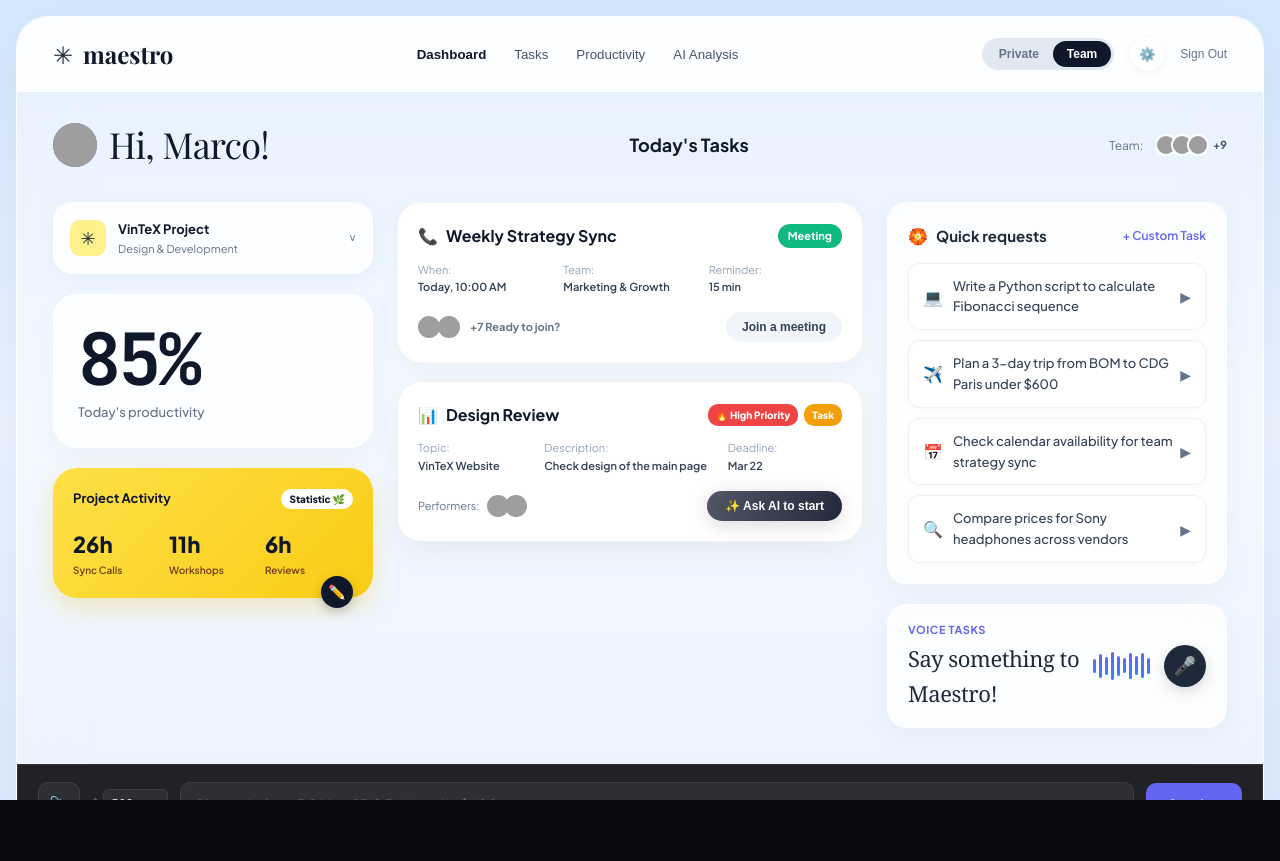
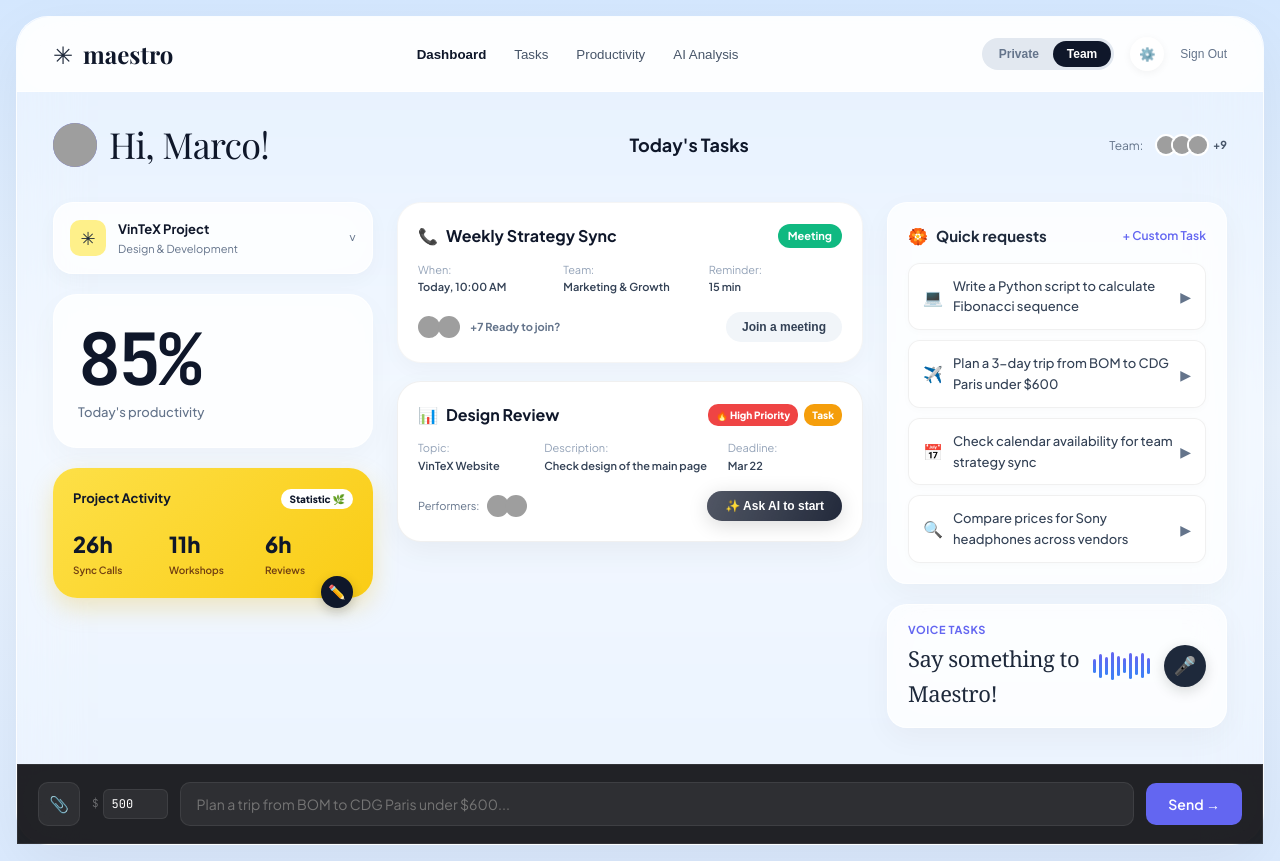
Before and after one commit to Raphel6969/agentic_assistant, a Next.js app in the folder frontend/: page /app in a window 1280 px wide. Before the commit the page ends 800 px from the top, so only its background shows below. Built offline with nearby package versions, Linux system fonts and the light colour scheme; grey boxes are pictures that could not be loaded; a web font is replaced by a local one.

Commit message:
fix(css): remove overflow hidden from html and body in globals.css to enable smooth vertical window scrolling

```diff
--- a/frontend/src/app/globals.css
+++ b/frontend/src/app/globals.css
@@ -56,16 +56,18 @@
 }
 
 html, body {
-  height: 100%;
-  overflow: hidden;
+  min-height: 100%;
+  overflow-x: hidden;
+  overflow-y: auto;
+  scroll-behavior: smooth;
 }
 
 body {
   font-family: var(--font-sans);
   font-size: 14px;
   line-height: 1.6;
-  color: var(--color-text-primary);
-  background-color: var(--color-base);
+  color: #1E293B;
+  background-color: #D4E7FE;
   -webkit-font-smoothing: antialiased;
   -moz-osx-font-smoothing: grayscale;
 }
@@ -79,13 +81,13 @@ body {
 }
 
 /* ── Scrollbar ──────────────────────────────────────────────────────────────── */
-::-webkit-scrollbar { width: 6px; }
+::-webkit-scrollbar { width: 8px; }
 ::-webkit-scrollbar-track { background: transparent; }
 ::-webkit-scrollbar-thumb {
-  background: rgba(255,255,255,0.12);
-  border-radius: 3px;
+  background: rgba(0, 0, 0, 0.15);
+  border-radius: 4px;
 }
-::-webkit-scrollbar-thumb:hover { background: rgba(255,255,255,0.22); }
+::-webkit-scrollbar-thumb:hover { background: rgba(0, 0, 0, 0.25); }
 
 /* ── Shimmer animation (replaces skeleton loaders) ─────────────────────────── */
 @keyframes shimmer {
@@ -150,5 +152,5 @@ body {
 }
 .card-interactive:hover {
   transform: translateY(-1px);
-  box-shadow: 0 4px 24px rgba(0,0,0,0.4);
+  box-shadow: 0 4px 24px rgba(0,0,0,0.1);
 }
```
